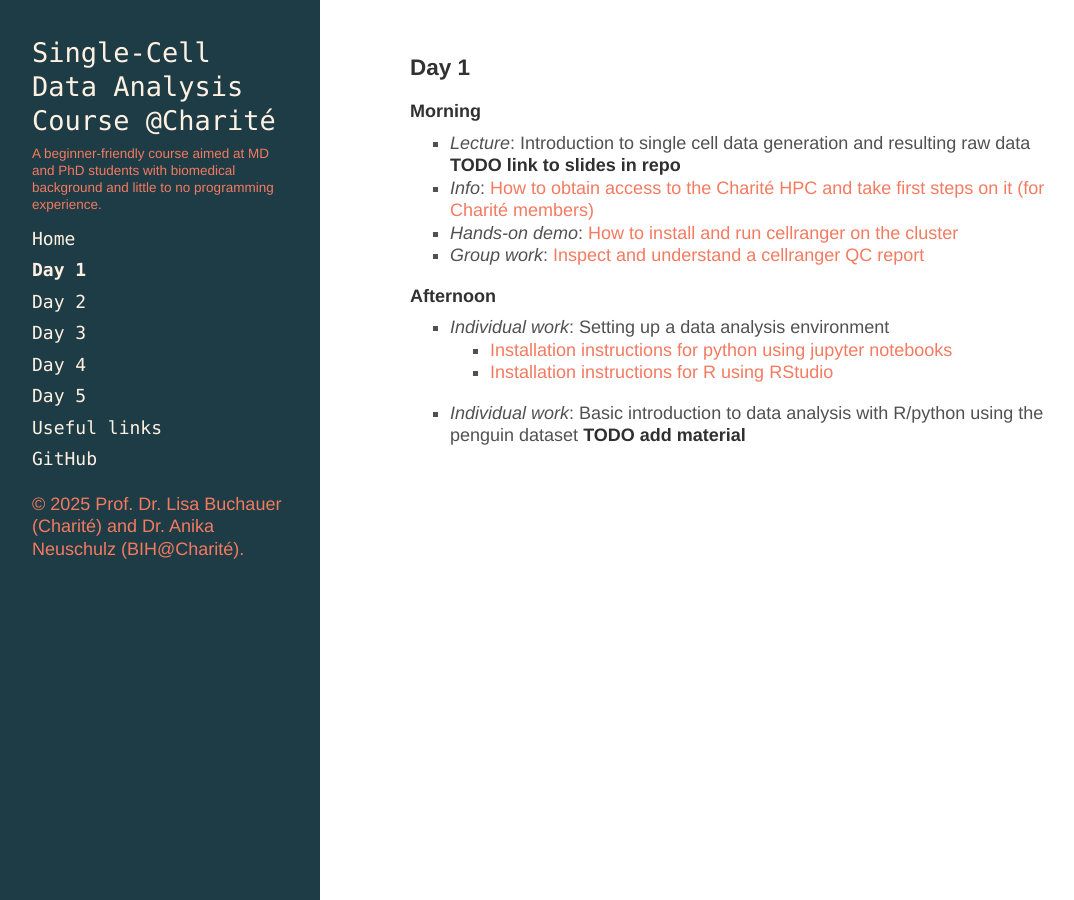
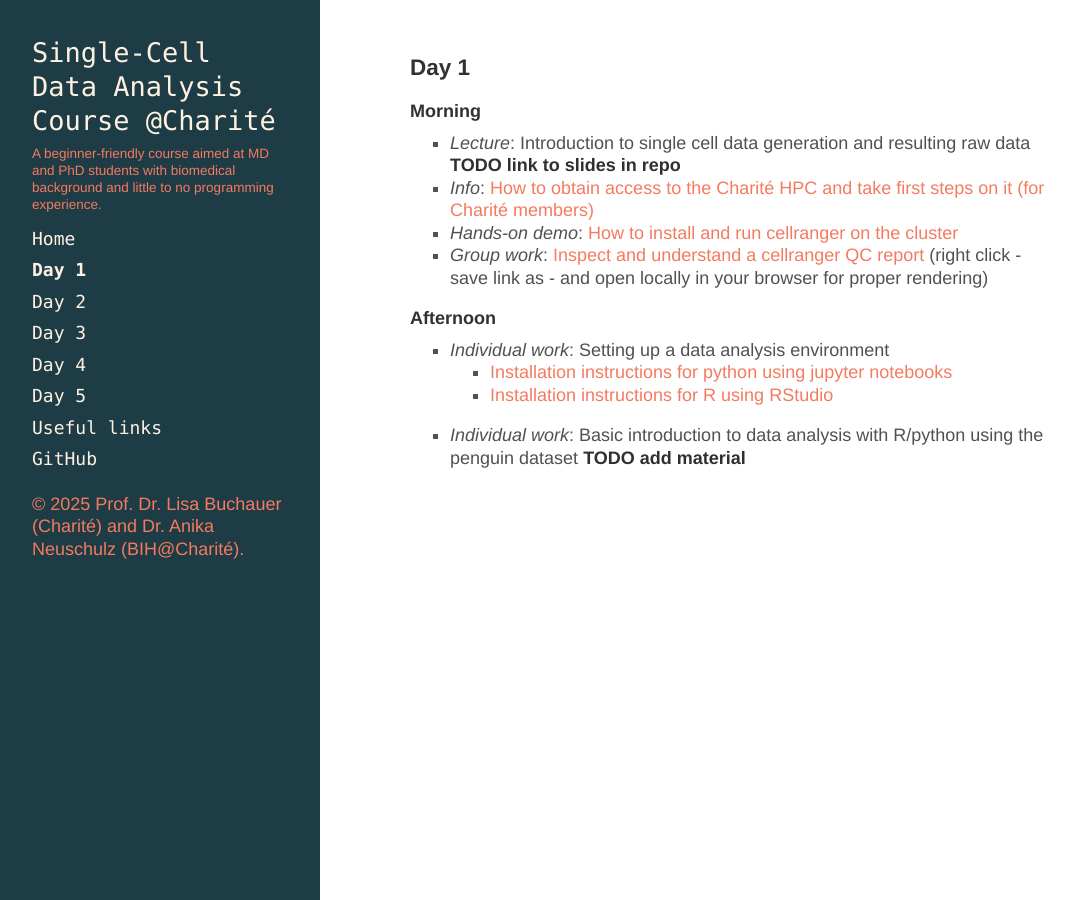
Before and after one commit to buchauer-lab/charite-sc-data-course, a Jekyll site: the page built from docs/Day1.md, in a window 1280 px wide. Shown: the whole page, without its empty margins (4-1078 px from the left). Built offline with Jekyll 4.4.1, drawn with Linux system fonts in a browser that asks for light colours; nearby versions of some CDN libraries; a style sheet for code colours, icons or effects is not loaded.

Commit message:
Update Day1.md

```diff
--- a/docs/Day1.md
+++ b/docs/Day1.md
@@ -10,7 +10,7 @@ order: 2
 - _Lecture_: Introduction to single cell data generation and resulting raw data __TODO link to slides in repo__
 - _Info_: [How to obtain access to the Charité HPC and take first steps on it (for Charité members)](https://github.com/buchauer-lab/charite-sc-data-course/blob/main/materials/Day1/L_cluster_usage.pdf)
 - _Hands-on demo_: [How to install and run cellranger on the cluster](https://github.com/buchauer-lab/charite-sc-data-course/blob/main/materials/Day1/cellranger_interactive_commands.txt)
-- _Group work_: [Inspect and understand a cellranger QC report](https://github.com/buchauer-lab/charite-sc-data-course/blob/main/materials/Day1/web_summary_PBMC_subset.html)
+- _Group work_: [Inspect and understand a cellranger QC report](https://github.com/buchauer-lab/charite-sc-data-course/blob/main/materials/Day1/web_summary_PBMC_subset.html) (right click - save link as - and open locally in your browser for proper rendering)
 
 #### Afternoon
 - _Individual work_: Setting up a data analysis environment
```
